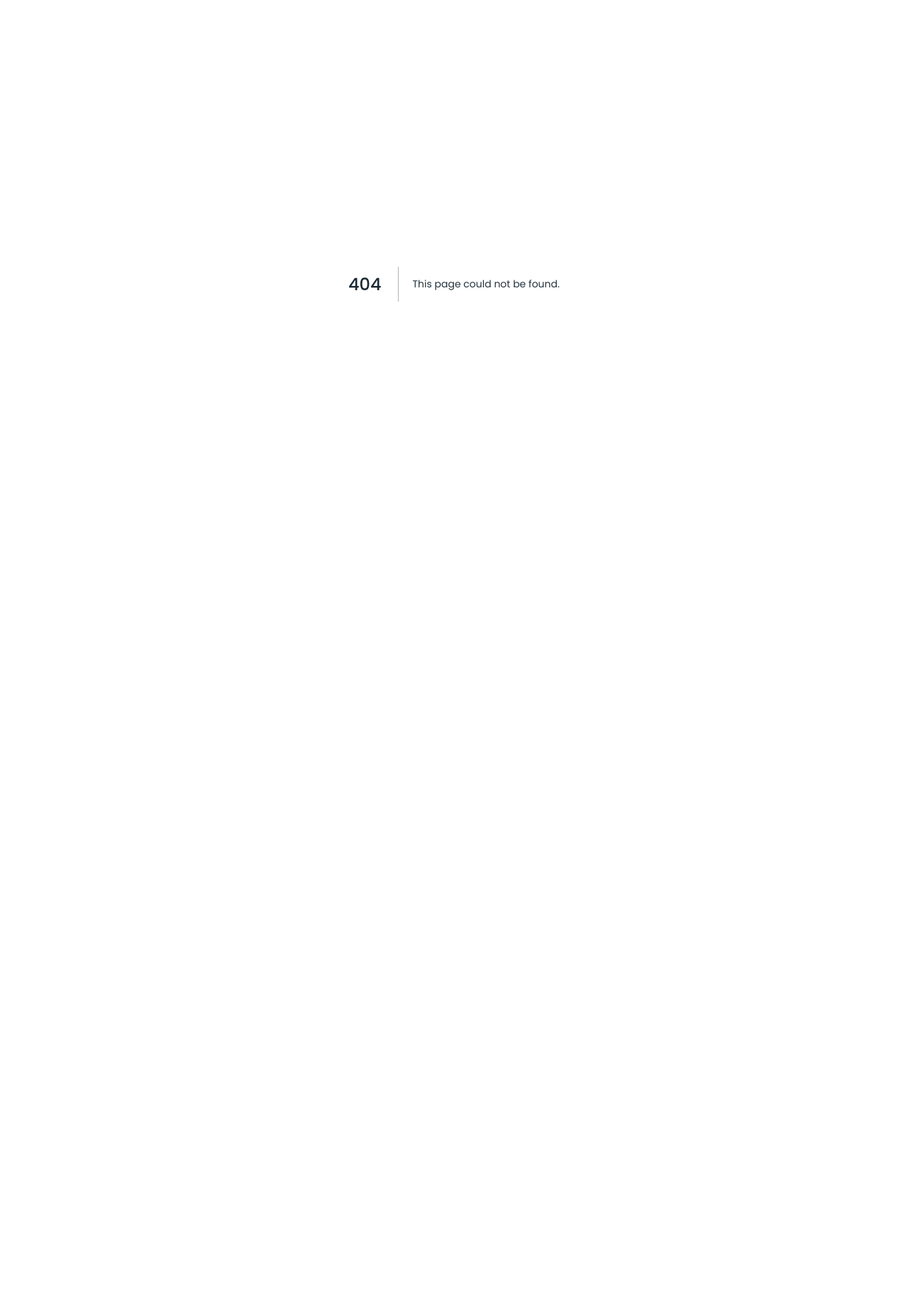
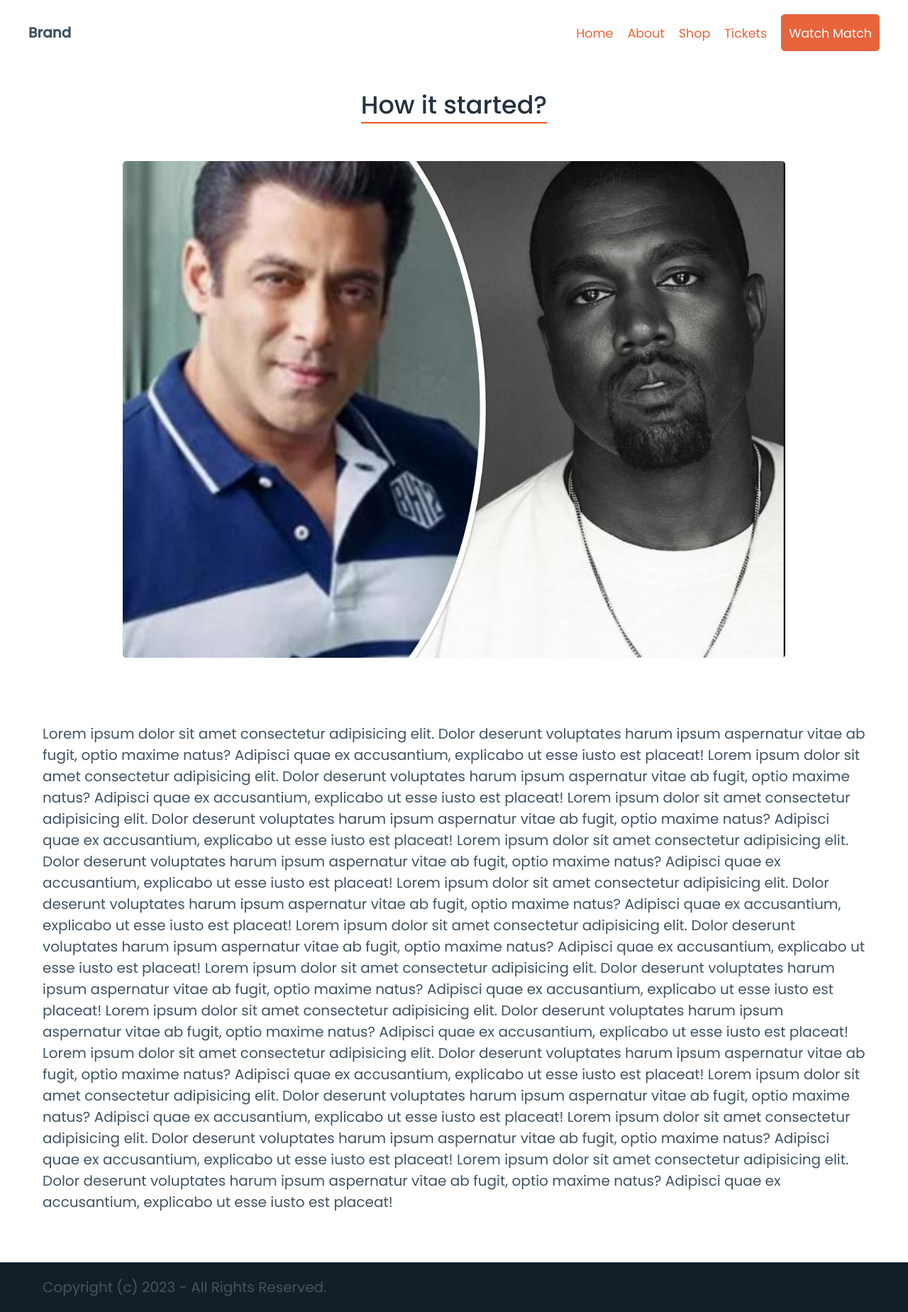
Before and after one commit to blaze-centurion/core-creative, a Next.js app in the folder client/: page /about in a window 1280 px wide. Before the commit this address had no page. Shown: the whole page at 71% size. Before the commit the page ends 800 px from the top, so only its background shows below. Built offline with nearby package versions, Linux system fonts and the light colour scheme.

Commit message:
made minor changes

```diff
--- /dev/null
+++ b/client/components/Footer.jsx
@@ -0,0 +1,18 @@
+const Footer = () => {
+	return (
+		<>
+			<div
+				className="container"
+				style={{
+					background: "#141e26",
+					maxWidth: "100vw",
+					padding: "1rem 3rem",
+				}}
+			>
+				Copyright (c) 2023 - All Rights Reserved.
+			</div>
+		</>
+	);
+};
+
+export default Footer;
--- a/client/components/Navbar.jsx
+++ b/client/components/Navbar.jsx
@@ -16,7 +16,7 @@ const Navbar = () => {
 						</Link>
 					</li>
 					<li>
-						<Link href="#">
+						<Link href="/about">
 							<small>About</small>
 						</Link>
 					</li>
--- /dev/null
+++ b/client/pages/about.jsx
@@ -0,0 +1,79 @@
+import Footer from "@/components/Footer";
+import Navbar from "@/components/Navbar";
+
+const About = () => {
+	return (
+		<>
+			<Navbar />
+			<div
+				className="container"
+				style={{ textAlign: "center", marginTop: "1.5rem" }}
+			>
+				<h2 className="container_heading">How it started?</h2>
+			</div>
+			<div
+				style={{
+					margin: "0.6rem 0",
+					padding: "2rem",
+					textAlign: "center",
+				}}
+			>
+				<img
+					src="collage.jpg"
+					alt="Minimal landscape"
+					style={{ borderRadius: 5, maxHeight: "700px" }}
+				/>
+			</div>
+			<p
+				style={{
+					padding: "2rem 3rem",
+				}}
+			>
+				Lorem ipsum dolor sit amet consectetur adipisicing elit. Dolor
+				deserunt voluptates harum ipsum aspernatur vitae ab fugit, optio
+				maxime natus? Adipisci quae ex accusantium, explicabo ut esse
+				iusto est placeat! Lorem ipsum dolor sit amet consectetur
+				adipisicing elit. Dolor deserunt voluptates harum ipsum
+				aspernatur vitae ab fugit, optio maxime natus? Adipisci quae ex
+				accusantium, explicabo ut esse iusto est placeat! Lorem ipsum
+				dolor sit amet consectetur adipisicing elit. Dolor deserunt
+				voluptates harum ipsum aspernatur vitae ab fugit, optio maxime
+				natus? Adipisci quae ex accusantium, explicabo ut esse iusto est
+				placeat! Lorem ipsum dolor sit amet consectetur adipisicing
+				elit. Dolor deserunt voluptates harum ipsum aspernatur vitae ab
+				fugit, optio maxime natus? Adipisci quae ex accusantium,
+				explicabo ut esse iusto est placeat! Lorem ipsum dolor sit amet
+				consectetur adipisicing elit. Dolor deserunt voluptates harum
+				ipsum aspernatur vitae ab fugit, optio maxime natus? Adipisci
+				quae ex accusantium, explicabo ut esse iusto est placeat! Lorem
+				ipsum dolor sit amet consectetur adipisicing elit. Dolor
+				deserunt voluptates harum ipsum aspernatur vitae ab fugit, optio
+				maxime natus? Adipisci quae ex accusantium, explicabo ut esse
+				iusto est placeat! Lorem ipsum dolor sit amet consectetur
+				adipisicing elit. Dolor deserunt voluptates harum ipsum
+				aspernatur vitae ab fugit, optio maxime natus? Adipisci quae ex
+				accusantium, explicabo ut esse iusto est placeat! Lorem ipsum
+				dolor sit amet consectetur adipisicing elit. Dolor deserunt
+				voluptates harum ipsum aspernatur vitae ab fugit, optio maxime
+				natus? Adipisci quae ex accusantium, explicabo ut esse iusto est
+				placeat! Lorem ipsum dolor sit amet consectetur adipisicing
+				elit. Dolor deserunt voluptates harum ipsum aspernatur vitae ab
+				fugit, optio maxime natus? Adipisci quae ex accusantium,
+				explicabo ut esse iusto est placeat! Lorem ipsum dolor sit amet
+				consectetur adipisicing elit. Dolor deserunt voluptates harum
+				ipsum aspernatur vitae ab fugit, optio maxime natus? Adipisci
+				quae ex accusantium, explicabo ut esse iusto est placeat! Lorem
+				ipsum dolor sit amet consectetur adipisicing elit. Dolor
+				deserunt voluptates harum ipsum aspernatur vitae ab fugit, optio
+				maxime natus? Adipisci quae ex accusantium, explicabo ut esse
+				iusto est placeat! Lorem ipsum dolor sit amet consectetur
+				adipisicing elit. Dolor deserunt voluptates harum ipsum
+				aspernatur vitae ab fugit, optio maxime natus? Adipisci quae ex
+				accusantium, explicabo ut esse iusto est placeat!
+			</p>
+			<Footer />
+		</>
+	);
+};
+
+export default About;
--- a/client/pages/match.jsx
+++ b/client/pages/match.jsx
@@ -6,6 +6,7 @@ import Picker from "@emoji-mart/react";
 import Pusher from "pusher-js";
 import Auth from "@/components/Auth";
 import { BarChart, Bar, XAxis, YAxis, Tooltip, Legend } from "recharts";
+import Footer from "@/components/Footer";
 
 const graphdata = [
 	{
@@ -305,6 +306,7 @@ const Match = () => {
 							</button>
 						</div>
 					</div>
+					<Footer />
 				</>
 			)}
 		</>
--- a/client/pages/shop.jsx
+++ b/client/pages/shop.jsx
@@ -1,3 +1,4 @@
+import Footer from "@/components/Footer";
 import Navbar from "@/components/Navbar";
 import ShopCard from "@/components/ShopCard";
 import ShopModal from "@/components/ShopModal";
@@ -103,6 +104,8 @@ const Shop = () => {
 					);
 				})}
 			</div>
+
+			<Footer />
 		</>
 	);
 };
--- a/client/styles/globals.css
+++ b/client/styles/globals.css
@@ -38,7 +38,7 @@
 .line {
 	width: 50%;
 	height: 2px;
-	background-color: #a26bfa;
+	background-color: #f4511e;
 }
 .ticket_card_list {
 	padding: 0;
```
Also changed, not shown: client/components/Banner.jsx (+14 -2 lines), client/pages/index.jsx (+92 -50 lines), client/pages/ticket.jsx (+18 -12 lines), client/public/banner.jpeg (added).
